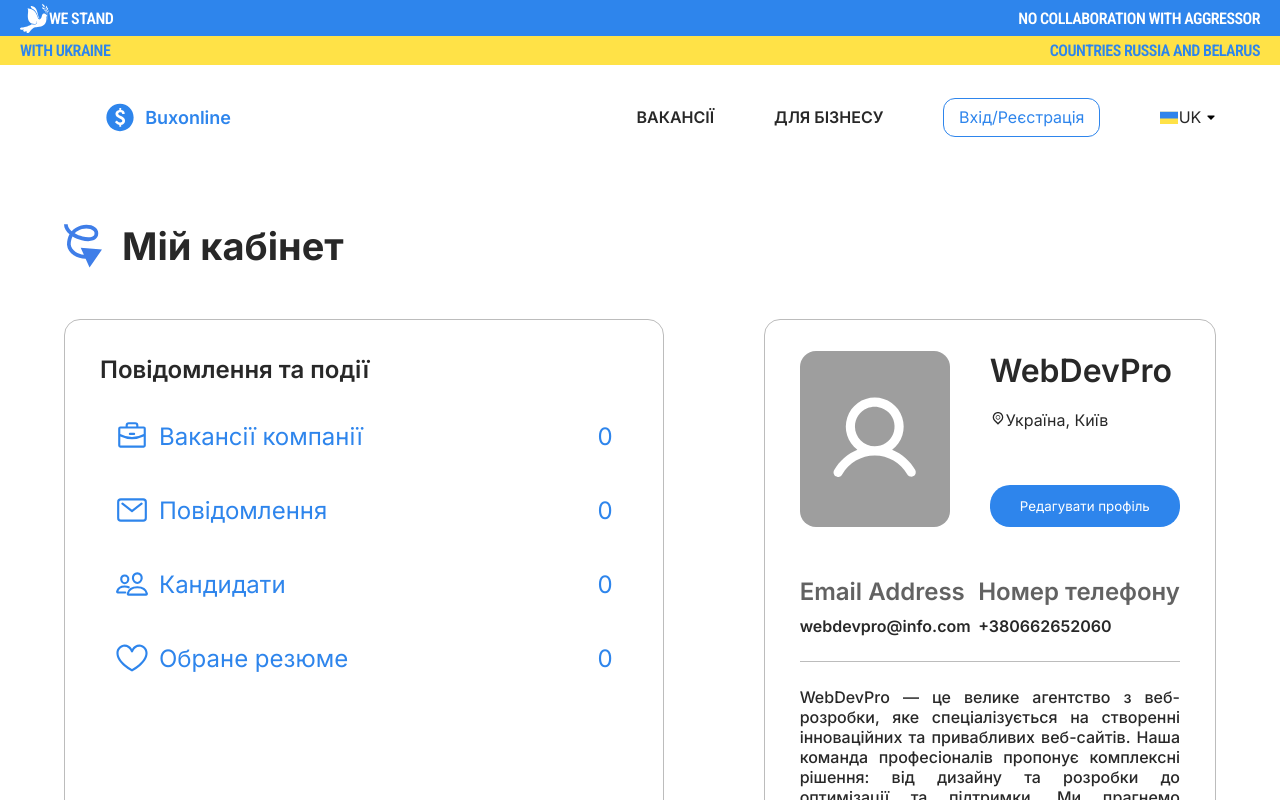
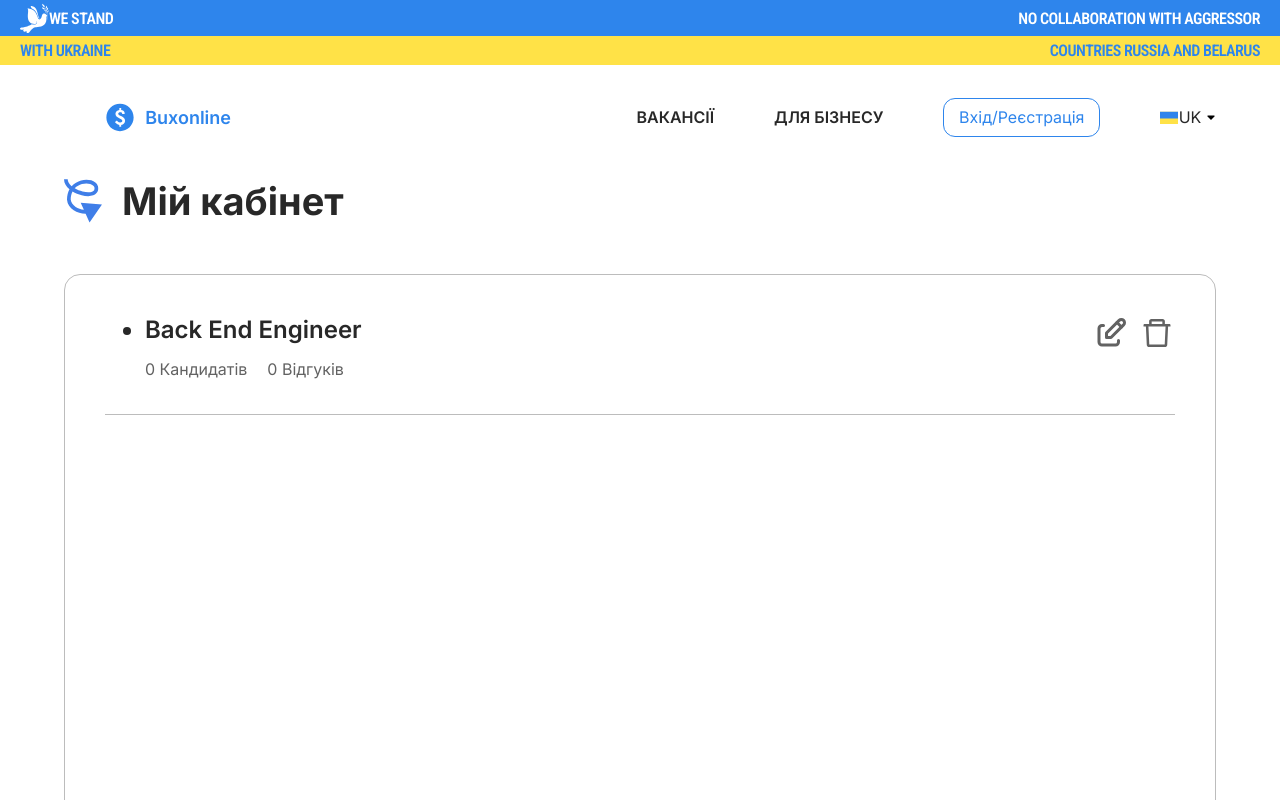
Before and after one commit to SergeyMyronenko/BuxOnline, a React (Vite) app: page /BuxOnline/company/jobs in a window 1280 px wide. Shown: the top 800 px of the page. Built offline with nearby package versions, Linux system fonts and the light colour scheme.

Commit message:
Feat: Vacancies of a company list

```diff
--- a/src/App.jsx
+++ b/src/App.jsx
@@ -8,6 +8,7 @@ import Register from "./Pages/Register/Register";
 import RegisterCompany from "./Pages/Register/RegisterCompany";
 import Onboard from "./Pages/Register/Onboard";
 import CompanyCabinet from "./Pages/EmployerPage/CompanyCabinet";
+import CompanyVacancies from "./Pages/EmployerPage/CompanyVacancies";
 
 import './App.scss'
 
@@ -30,7 +31,9 @@ function App() {
         <Route path='/BuxOnline/register/company/' element={<RegisterCompany />} />
         <Route path="/BuxOnline/register/company/onboard" element={<Onboard />} />
 
-        <Route path="BuxOnline/company/:id" element={<CompanyCabinet/>}></Route>
+        <Route path="/BuxOnline/company/cabinet/:id" element={<CompanyCabinet/>}></Route>
+        <Route path="/BuxOnline/company/jobs/" element={<CompanyVacancies/>}></Route>
+
 
         <Route path='*' element={<NotFound />} />
       </Routes>
--- a/src/Pages/EmployerPage/CompanyCabinet.jsx
+++ b/src/Pages/EmployerPage/CompanyCabinet.jsx
@@ -93,7 +93,7 @@ const CompanyCabinet = () => {
                             <div>
                                 <h3>Повідомлення та події</h3>
                                 <ul>
-                                    <Link>
+                                    <Link to='/BuxOnline/company/jobs/'>
                                         <li>
                                             <div>
                                                 <PiBriefcase />
--- a/src/Pages/EmployerPage/CompanyVacancies.jsx
+++ b/src/Pages/EmployerPage/CompanyVacancies.jsx
@@ -0,0 +1,78 @@
+import React from 'react';
+import Header from '../../Components/Header/Header';
+import Nav from '../../Components/Nav/Nav';
+import './CompanyVacancies.scss';
+import SolidButton from '../../Components/Buttons/SolidButton/SolidButton';
+
+import { TbEdit } from "react-icons/tb";
+import { AiOutlineDelete } from "react-icons/ai";
+const dataPlaceholder = [{
+    id: 1,
+    name: "Back End Engineer",
+    candidates: 0,
+    submited: 0
+}]
+function DisplayVacancies(data) {
+    if (data) {
+        return (<ul className='vacancy-list'>
+            {data.map((vacancy) => (
+
+                <div key={vacancy.id} className="vacancy-item">
+                    <div className="left">
+                        <h3>
+                            <li>
+                                {vacancy.name}
+                            </li>
+                        </h3>
+                        <span>
+                            <p> {vacancy.candidates} Кандидатів</p>
+                            <p> {vacancy.submited} Відгуків</p>
+                        </span>
+                    </div>
+                    <div className="right">
+                        <button><TbEdit /></button>
+                        <button><AiOutlineDelete /></button>
+                    </div>
+                </div>
+
+            ))}
+        </ul>)
+    }
+    else {
+        return (
+            <div className='no-vacancy'>
+                <svg width="130" height="130" viewBox="0 0 130 130" fill="none" xmlns="http://www.w3.org/2000/svg">
+                    <circle cx="65" cy="65" r="65" fill="#9E9E9E" />
+                    <path d="M65.0007 32.7502C60.7655 32.7502 56.5719 33.5843 52.6591 35.205C48.7464 36.8258 45.1911 39.2013 42.1965 42.196C39.2018 45.1907 36.8263 48.7459 35.2055 52.6586C33.5848 56.5714 32.7507 60.765 32.7507 65.0002C32.7507 69.2353 33.5848 73.429 35.2055 77.3417C36.8263 81.2545 39.2018 84.8097 42.1965 87.8044C45.1911 90.799 48.7464 93.1746 52.6591 94.7953C56.5719 96.416 60.7655 97.2502 65.0007 97.2502C73.5539 97.2502 81.7568 93.8524 87.8048 87.8044C93.8529 81.7563 97.2507 73.5534 97.2507 65.0002C97.2507 56.4469 93.8529 48.244 87.8048 42.196C81.7568 36.1479 73.5539 32.7502 65.0007 32.7502ZM25.584 65.0002C25.584 43.2314 43.2319 25.5835 65.0007 25.5835C86.7694 25.5835 104.417 43.2314 104.417 65.0002C104.417 86.7689 86.7694 104.417 65.0007 104.417C43.2319 104.417 25.584 86.7689 25.584 65.0002ZM58.6689 57.3533L46.2562 64.52L42.6729 58.3137L55.0856 51.147L58.6689 57.3533ZM74.9229 51.147L87.3356 58.3137L83.7522 64.52L71.3396 57.3533L74.9229 51.147ZM49.4812 77.5382C51.0545 74.8148 53.3169 72.5534 56.0412 70.9815C58.7654 69.4096 61.8554 68.5826 65.0007 68.5835C68.1456 68.5836 71.2351 69.4115 73.9587 70.984C76.6823 72.5565 78.944 74.8182 80.5165 77.5418L82.3117 80.6414L76.109 84.2283L74.3173 81.1287C73.3737 79.4929 72.0157 78.1344 70.3802 77.1902C68.7446 76.246 66.8892 75.7493 65.0007 75.7502C63.1125 75.749 61.2573 76.2451 59.6217 77.1887C57.9862 78.1322 56.6281 79.4899 55.684 81.1252L53.8923 84.2283L47.6896 80.6414L49.4812 77.5382Z" fill="white" />
+                </svg>
+                <h1>У вас ще немає вакансій</h1>
+                <SolidButton width={260}>Створити вакансію</SolidButton>
+            </div>
+        )
+    }
+}
+const CompanyVacancies = () => {
+    return (
+        <>
+            <Header></Header>
+            <Nav></Nav>
+            <div className="vacancies-wrapper">
+                <div className='inner-wrapper'>
+                    <span>
+                        <span>
+                            <svg width="38" height="44" viewBox="0 0 38 44" fill="none" xmlns="http://www.w3.org/2000/svg">
+                                <path fillRule="evenodd" clipRule="evenodd" d="M25.5518 43.5026L37.965 25.5359L16.6803 23.6515L19.8692 30.7872C16.8089 30.4764 13.9588 29.4921 11.6981 28.0233C8.76451 26.1171 6.96241 23.5047 6.70179 20.5899C6.71304 17.3186 7.40806 14.64 8.52729 12.4743C11.3232 14.1802 14.5193 15.4731 17.6414 16.2561C21.7655 17.2905 26.0653 17.51 29.2729 16.3239C30.9129 15.7176 32.3881 14.6951 33.304 13.1027C34.2279 11.4963 34.4342 9.56833 34.0085 7.45363L33.9899 7.3613L33.9624 7.27145C33.0194 4.18393 30.3132 2.25814 27.295 1.34259C24.2419 0.416443 20.56 0.405186 17.0187 1.38177C13.6101 2.32177 10.2386 4.20346 7.64604 7.19443C5.09911 5.01522 3.71139 2.61677 3.71139 0.251953L0.0078125 0.288726C0.0078125 4.32052 2.3914 7.73128 5.47989 10.3066C3.91981 13.1441 2.99807 16.6071 2.99807 20.707V20.7849L3.00429 20.8623C3.36008 25.2985 6.05926 28.8734 9.69346 31.2348C13.0159 33.3936 17.2382 34.6316 21.6118 34.6864L25.5518 43.5026ZM10.7049 9.3644C12.7006 7.2065 15.2693 5.78548 17.9486 5.04658C20.8974 4.23341 23.8786 4.27528 26.2123 4.9832C28.5347 5.68768 29.93 6.94078 30.4 8.35273C30.6596 9.7277 30.4549 10.6132 30.1181 11.1987C29.7655 11.8119 29.1161 12.3591 28.046 12.7548C25.8335 13.5729 22.3711 13.5258 18.5545 12.5686C15.8324 11.8859 13.0862 10.7784 10.7049 9.3644Z" fill="#3F7EE8" />
+                            </svg>
+                            <h1>Мій кабінет</h1>
+                        </span>
+                    </span>
+                    <div className="all-vacancies">
+                        {DisplayVacancies(dataPlaceholder)}
+                    </div>
+                </div>
+            </div>
+        </>
+    );
+};
+
+export default CompanyVacancies;
--- /dev/null
+++ b/src/Pages/EmployerPage/CompanyVacancies.scss
@@ -0,0 +1,88 @@
+@use '../../App.scss' as styles;
+.vacancies-wrapper{
+    width: 100%;
+    height: 100%;
+    display: flex;
+    flex-direction: column;
+    justify-content: center;
+    align-items: center;
+    h1{
+        color:styles.$blackForText;
+    }
+    .inner-wrapper{
+        width: 90%;
+        height: 90%;
+        padding-bottom: 50px;
+        span{
+            display: flex;
+            align-items: center;
+            h1{
+                padding-left: 20px;
+            }
+        }
+        .all-vacancies{
+            width: 100%;
+            height: 620px;
+            padding: 40px;
+            margin-top: 50px;
+            border-radius: 16px;
+            border: 1px solid styles.$grayforBorder;
+            h1{
+                padding: 50px;
+            }
+            .no-vacancy{
+                display: flex;
+                flex-direction: column;
+                justify-content: center;
+                align-items: center;
+                padding-top: 100px;
+
+            }
+
+            .vacancy-list{
+
+                .vacancy-item{
+
+                        padding-left: 40px;
+                        border-bottom: 1px solid styles.$grayforBorder;
+                        display: flex;
+                        justify-content: space-between;
+                        h3{
+                            padding-bottom: 15px;
+                            color: styles.$blackForText;
+                        }
+                        span{
+                            display: flex;
+                            gap: 20px;
+                            color: styles.$grayForText;
+                            padding-bottom: 35px;
+                        }
+
+                    .right{
+                        display: flex;
+                        gap: 10px;
+                        button{
+                            width: 36px;
+                            height: 36px;
+                            background:none;
+                            border: none;
+                            cursor: pointer;
+                            color: styles.$grayForText;
+                            transition: 0.1s cubic-bezier(0.7, 0, 0.31, 0.98);
+
+                            &:hover{
+                                color: styles.$blackForText;
+                            }
+                            svg{
+                                width: 100%;
+                                height: 100%;
+                            }
+                        }
+                    }
+
+                }
+            }
+        }
+    }
+
+}
--- a/src/Pages/Register/Onboard.jsx
+++ b/src/Pages/Register/Onboard.jsx
@@ -6,6 +6,7 @@ import SolidButton from '../../Components/Buttons/SolidButton/SolidButton';
 import cardImg1 from '../../assets/onboardCard1.png';
 import cardImg2 from '../../assets/onboardCard2.png';
 import cardImg3 from '../../assets/onboardCard3.png';
+import { Link } from 'react-router-dom';
 const Onboard = () => {
     return (
         <>
@@ -31,7 +32,9 @@ const Onboard = () => {
                     <p>Зв’яжіться з кандидатами напряму через сайт</p>
                     </div>
                 </div>
-                <SolidButton> Розпочати</SolidButton>
+                <Link to='/BuxOnline/company/cabinet/1'>
+                    <SolidButton> Розпочати</SolidButton>
+                </Link>
             </div>
         </div>
         </>
```
Also changed, not shown: src/Pages/Register/Register.scss (+0 -1 lines).
